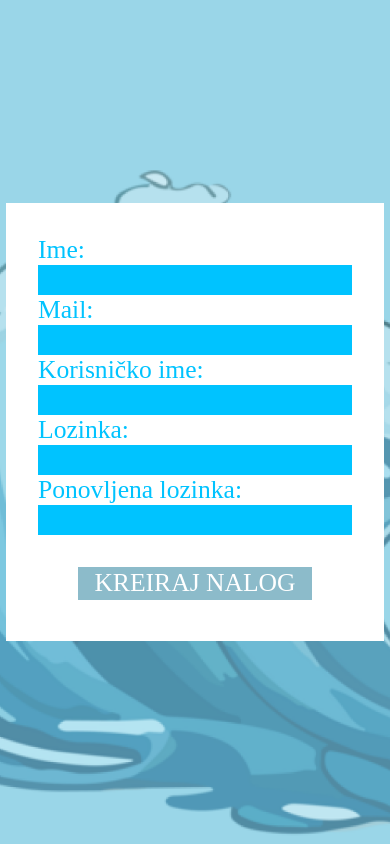
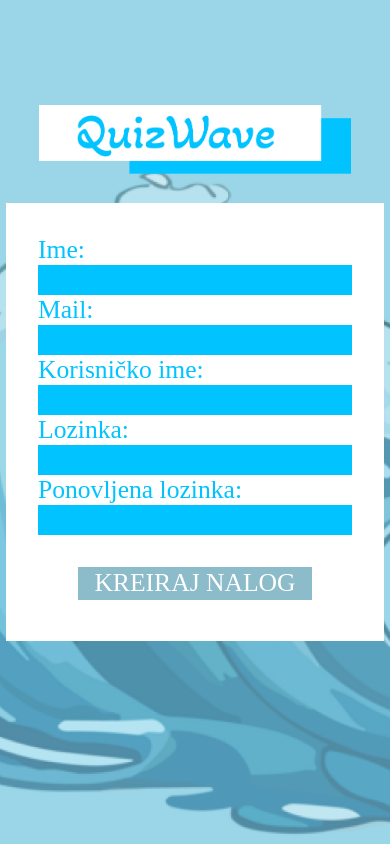
Before and after one commit to elab-development/internet-tehnologije-2024-projekat-vebapponlinekviz_2021_0346, a React (Create React App) app in the folder frontend/: page /register in a window 390 px wide. Built offline with nearby package versions, Linux system fonts and the light colour scheme; a web font is replaced by a local one.

Commit message:
Finalne izmene pred odbranu

```diff
--- a/frontend/src/LoginPage.js
+++ b/frontend/src/LoginPage.js
@@ -54,7 +54,7 @@ const LoginPage = () => {
 
   return (
     <div className="loginpage-wrapper">
-      <img src={logo} alt="logo" />
+      <img src={logo} alt="logo" onClick={() => handleNavigate("/")} />
       <form onSubmit={handleSubmit}>
         <div className="form-element upper-element">
           <label htmlFor="username">Korisničko ime:</label>
--- a/frontend/src/Register.js
+++ b/frontend/src/Register.js
@@ -2,6 +2,7 @@ import React, { useState } from "react";
 import "./styles/Register.css";
 import { useNavigate } from "react-router-dom";
 import axios from "axios";
+import logo from "./media/Logo.png";
 
 const Register = () => {
   const api = axios.create({
@@ -22,8 +23,8 @@ const Register = () => {
 
   const navigate = useNavigate();
 
-  const handleNavigate = () => {
-    navigate("/login");
+  const handleNavigate = (route) => {
+    navigate(route);
   };
 
   const handleSubmit = async (e) => {
@@ -37,7 +38,7 @@ const Register = () => {
     };
     try {
       await createUser(newUser);
-      handleNavigate();
+      handleNavigate("login");
     } catch (error) {
       if (error.response && error.response.status === 400) {
         alert(error.response.data.message);
@@ -53,6 +54,7 @@ const Register = () => {
 
   return (
     <div className="register-wrapper">
+      <img src={logo} alt="logo" onClick={() => handleNavigate("/")} className="logo-img" />
       <form onSubmit={handleSubmit}>
         <label htmlFor="ime">Ime:</label>
         <input
--- a/frontend/src/styles/Register.css
+++ b/frontend/src/styles/Register.css
@@ -8,6 +8,7 @@
   display: flex;
   align-items: center;
   justify-content: center;
+  position: relative;
 }
 
 .register-wrapper form {
@@ -15,30 +16,30 @@
   flex-direction: column;
   background-color: #fff;
   align-items: center;
-  padding:2rem;
-  font-size:1.6rem;
-  box-shadow: 3rem 1.5rem 0 #00C3FF;
+  padding: 2rem;
+  font-size: 1.6rem;
+  box-shadow: 3rem 1.5rem 0 #00c3ff;
 }
 
 .register-wrapper label {
   align-self: flex-start;
-    color: #00C3FF;
+  color: #00c3ff;
 }
 
 .register-wrapper input {
-    background-color: #00C3FF;
-    border:none;
-    color:#fff;
+  background-color: #00c3ff;
+  border: none;
+  color: #fff;
   font-size: 1.6rem;
 }
 
 .register-wrapper button {
-    background-color: #00C3FF;
-    border:none;
-    color:#fff;
-    margin:2rem 0.8rem 0.6rem;
-    padding:0.1rem 1rem;
-    font-size:1.6rem;
+  background-color: #00c3ff;
+  border: none;
+  color: #fff;
+  margin: 2rem 0.8rem 0.6rem;
+  padding: 0.1rem 1rem;
+  font-size: 1.6rem;
   transition: all 0.4s ease-in-out;
 }
 
@@ -46,24 +47,31 @@
   background-color: #0062ff;
   box-shadow: 0px 6px 20px rgba(0, 119, 182, 0.7);
   transform: scale(1.05);
-    cursor:pointer;
+  cursor: pointer;
 }
 
 .register-wrapper button:disabled {
   background-color: #70abbe;
   box-shadow: none;
   transform: none;
-    cursor:pointer;
+  cursor: pointer;
   opacity: 0.8;
 }
 .register-wrapper input:focus {
-    border:0.1rem solid #0062ff;
-    outline:none;
+  border: 0.1rem solid #0062ff;
+  outline: none;
 }
 
 .register-wrapper .message {
-    color:#0062ff;
+  color: #0062ff;
   font-size: 1rem;
+}
+
+.logo-img {
+  position: absolute;
+  transform: scale(0.5);
+  bottom: 77%;
+  left: 15%;
 }
 
 @media (max-width: 768px) {
@@ -71,4 +79,9 @@
     box-shadow: none;
   }
 
+  .logo-img {
+    position: absolute;
+    transform: scale(1);
+    left: 10%;
   }
+}
```
Also changed, not shown: 1 other file (tests, documents, lock files or other folders). Lines whose indentation alone changed are shown as unchanged.
